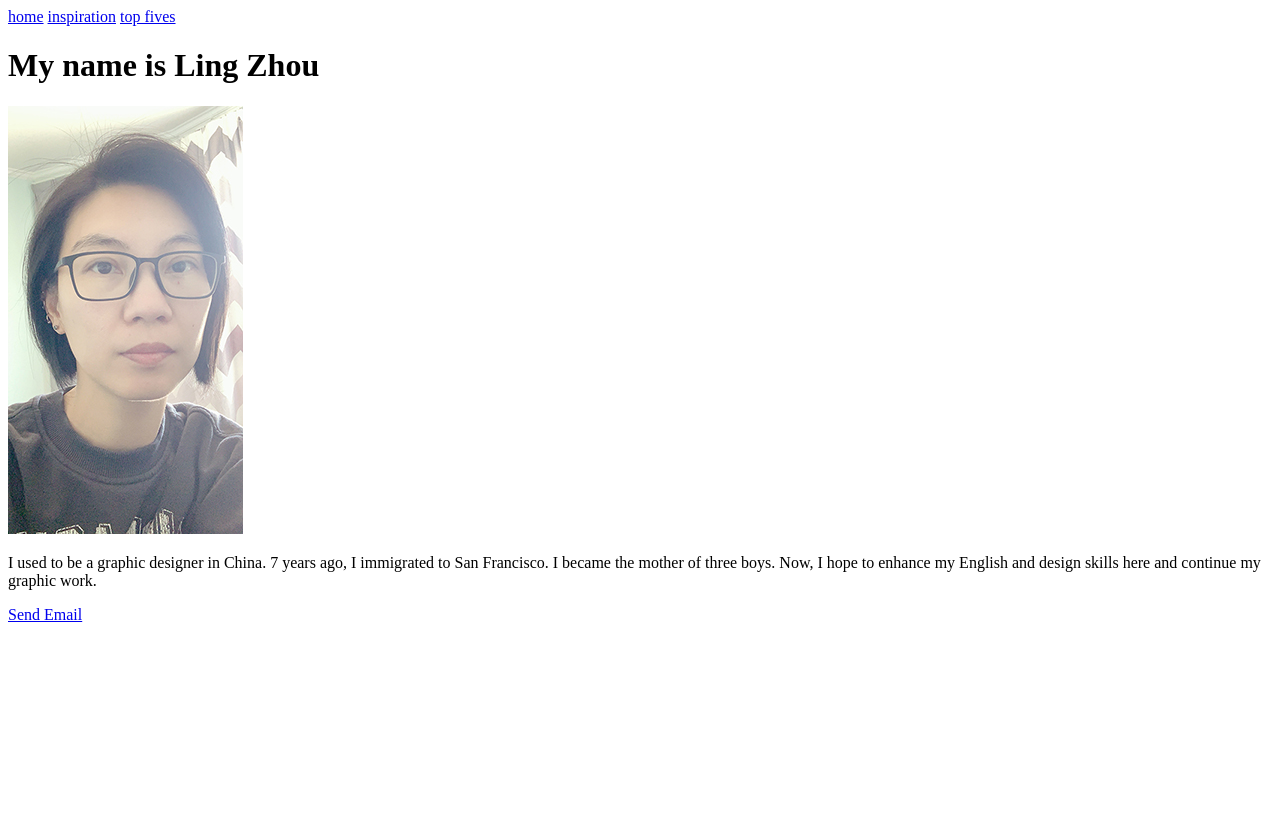
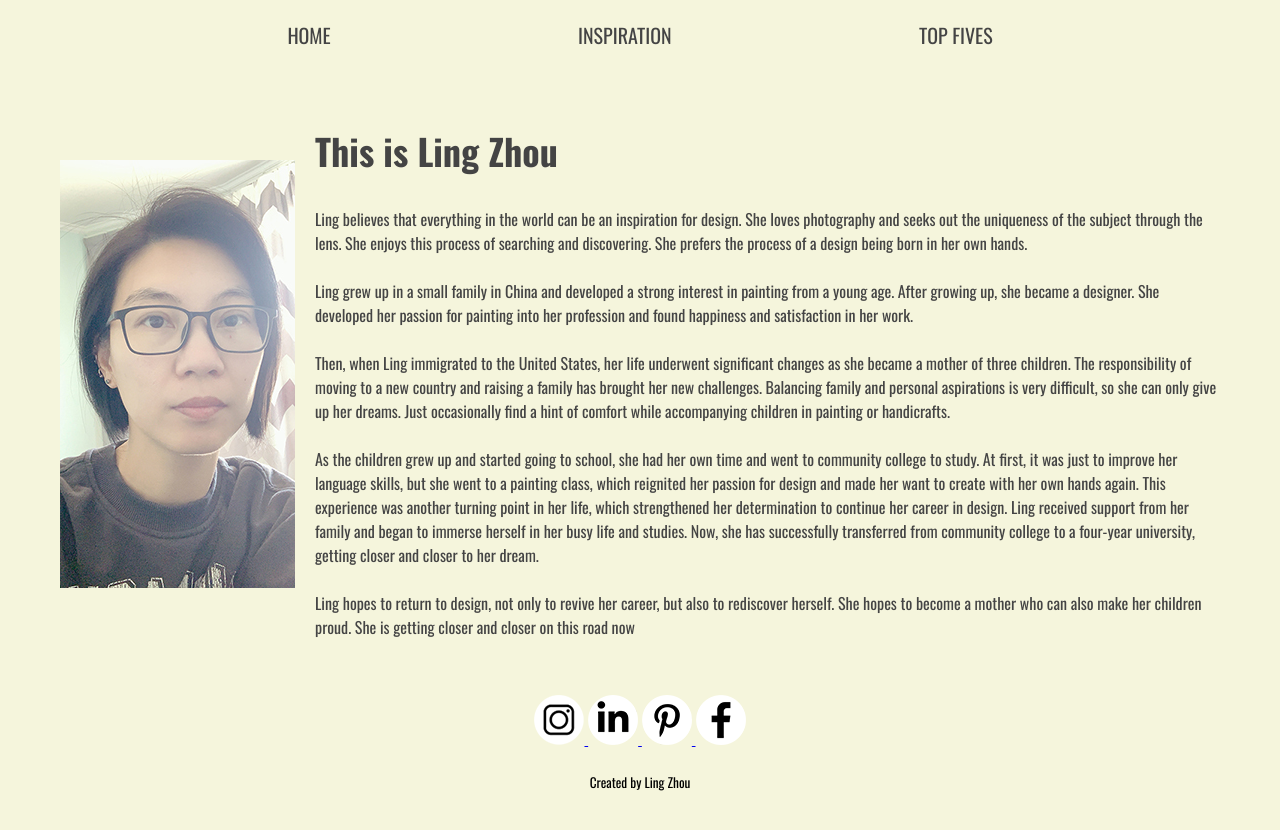
Before and after one commit to Ling-cri/projectOnePortfolio, a plain HTML site: page index.html in a window 1280 px wide. Before the commit the page ends 800 px from the top, so only its background shows below. Drawn offline with nearby package versions, Linux system fonts and the light colour scheme.

Commit message:
new change

```diff
--- /dev/null
+++ b/css/styles.css
@@ -0,0 +1,62 @@
+
+
+body{
+    font-family: "Oswald", sans-serif;
+    width: 1200px;
+    background-color: beige;
+    padding: 20px 40px;
+    margin: 0 auto;
+
+}
+
+.container{
+    display: flex;
+    align-items: center;
+    justify-content: space-between;
+    align-content: center;
+
+}
+
+.container img{
+    margin-right: 20px;
+}
+
+.container .text{
+    color:#444444
+
+}
+
+nav{
+    text-transform: uppercase;
+    font-size: 20px;
+    text-align: center;
+    display: flex;
+    justify-content: space-evenly;
+
+}
+
+nav a{
+    text-decoration: none;
+    color: #444444;
+
+}
+
+section{
+    padding: 20px;
+
+}
+
+h1{
+    font-size: 36px;
+}
+
+footer{
+    text-align: center;
+    padding: 20px 0px;
+
+}
+
+h5{
+    font-weight: 400;
+
+}
--- a/index.html
+++ b/index.html
@@ -3,25 +3,115 @@
     <head>
         <meta charset="UTF-8">
         <title>Ling Zhou</title>
-    </head>
+
+    <link rel="stylesheet" href="css/styles.css">
+
+    <link rel="preconnect" href="https://fonts.googleapis.com">
+    <link rel="preconnect" href="https://fonts.gstatic.com" crossorigin>
+    <link href="https://fonts.googleapis.com/css2?family=Oswald:wght@200..700&display=swap" rel="stylesheet">
+
+</head>
+
     <body>
-        <a href="index.html">home</a>
-        <a href="Inspirations/inspiration.html">inspiration</a>
-        <a href="topfive/topFives.html">top fives</a>
+        <nav>
+            <a href="index.html">home</a>
+            <a href="Inspirations/inspiration.html">inspiration</a>
+            <a href="topfive/topFives.html">top fives</a>
+        </nav>
+
+        <br>
+
+        <section>
+            <div class="container">
 
 
-          <h1> My name is Ling Zhou </h1>
+             <img src="img/Ling.jpg" alt="Portrait of a short haired
+                Asian woman wearing glasses at the age of forty" >
 
-        <img src="img/Ling.jpg">
-        <p>I used to be a graphic designer in China.
-            7 years ago, I immigrated to San Francisco.
-            I became the mother of three boys.
-            Now, I hope to enhance my English and
-            design skills here and continue my graphic work.
-        </p>
+                <div class="text">
+
+
+                <h1> This is Ling Zhou </h1>
+
+                <p>Ling believes that everything in the world can be an
+                inspiration for design. She loves photography and
+                seeks out the uniqueness of the subject through the
+                lens. She enjoys this process of searching and
+                discovering. She prefers the process of a design
+                being born in her own hands.
+
+                <br>
+                <br>
+                Ling grew up in a small family in China and developed
+                a strong interest in painting from a young age.
+                After growing up, she became a designer. She
+                developed her passion for painting into her
+                profession and found happiness and satisfaction
+                in her work.
+
+                <br>
+                <br>
+
+                Then, when Ling immigrated to the United States,
+                her life underwent significant changes as she
+                became a mother of three children. The responsibility
+                of moving to a new country and raising a family has
+                brought her new challenges. Balancing family and
+                personal aspirations is very difficult, so she can
+                only give up her dreams. Just occasionally find a
+                hint of comfort while accompanying children in
+                painting or handicrafts.
+
+                <br>
+                <br>
+
+                As the children grew up and started going to school,
+                she had her own time and went to community college
+                to study. At first, it was just to improve her
+                language skills, but she went to a painting class,
+                which reignited her passion for design and made her
+                want to create with her own hands again. This
+                experience was another turning point in her life,
+                which strengthened her determination to continue
+                her career in design. Ling received support from
+                her family and began to immerse herself in her busy
+                life and studies. Now, she has successfully transferred
+                from community college to a four-year university, getting
+                closer and closer to her dream.
+
+                <br>
+                <br>
+
+                Ling hopes to return to design, not only to revive her
+                career, but also to rediscover herself. She hopes
+                to become a mother who can also make her children
+                proud. She is getting closer and closer on this road now
+
+                </p>
+            </div>
+        </div>
+
+        </section>
 
         <footer>
-            <a href = "mailto: lzhou7@sfsu.edu">Send Email</a>
+            <a href="https://www.instagram.com/">
+                <img src="img/instagram.png">
+            </a>
+
+            <a href="https://www.linkedin.com/">
+                <img src="img/linkedin.png">
+            </a>
+
+            <a href="https://www.pinterest.com/jolinzhou75/">
+                <img src="img/pinterest.png">
+            </a>
+
+            <a href="https://www.facebook.com/">
+                <img src="img/facebook.png">
+            </a>
+
+            <br>
+            <h5>Created by Ling Zhou</h5>
 
         </footer>
 
```
Also changed, not shown: Inspirations/inspiration.html (+63 -19 lines), topFive/topFives.html (+38 -31 lines), Inspirations/img/erik.jpg (deleted), Inspirations/img/erik.png (added), Inspirations/img/kurzgesagt.png, Inspirations/img/lauren.jpeg (deleted), Inspirations/img/lauren.png (added), img/facebook.png (added), img/instagram.png (added), img/linkedin.png (added), img/pinterest.png (added).
